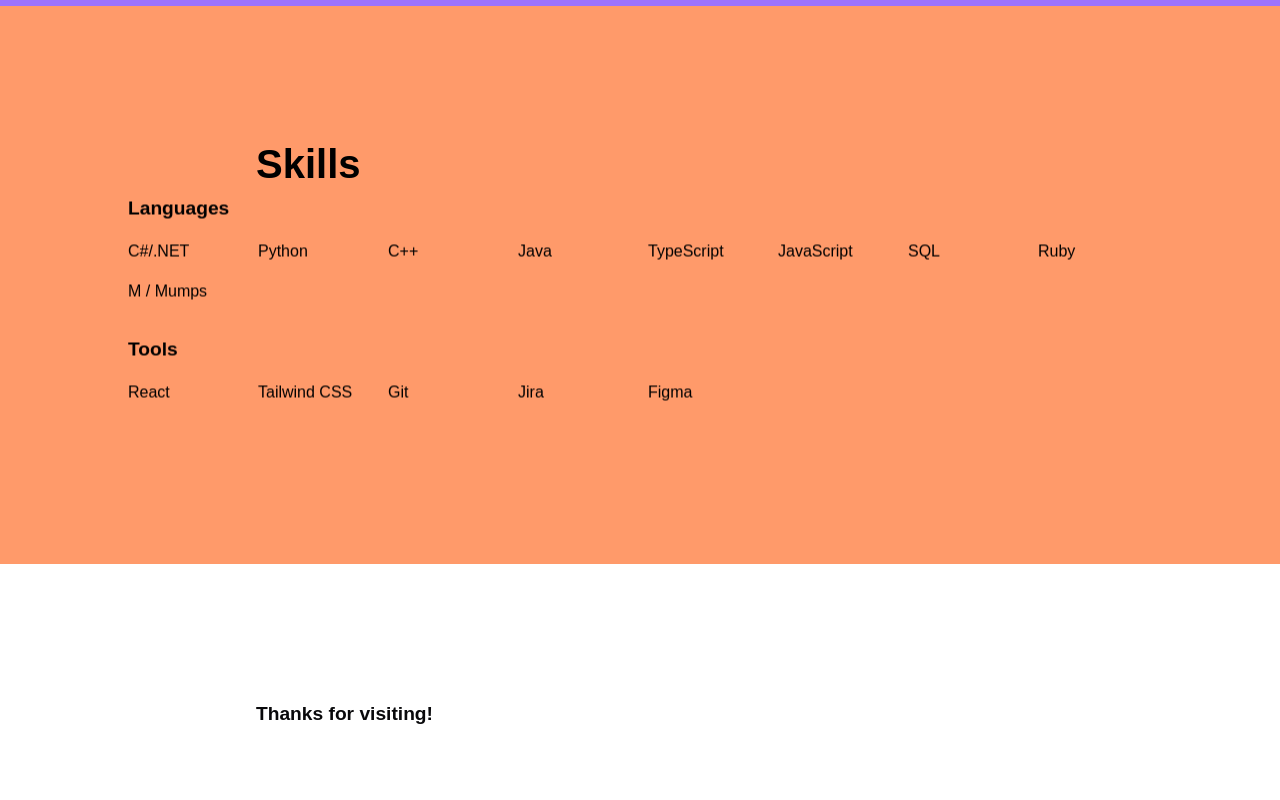
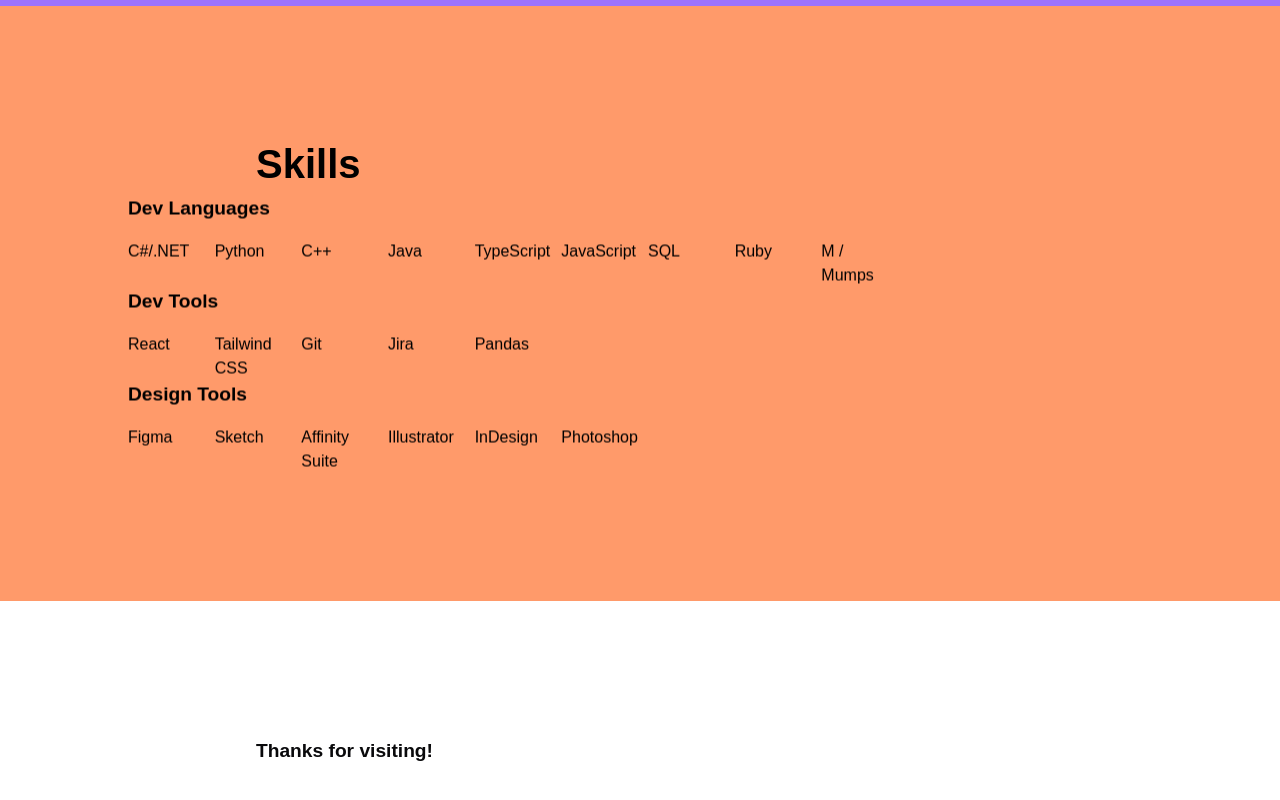
Before and after one commit to martincham/dev.martin, a React (Vite) app: page / in a window 1280 px wide. Shown: the part 2674-3474 px from the top of the page. Built offline with nearby package versions, Linux system fonts and the light colour scheme; a web font is replaced by a local one.

Commit message:
add design skills

```diff
--- a/src/sections/SkillsSection.tsx
+++ b/src/sections/SkillsSection.tsx
@@ -6,8 +6,8 @@
       <h2 className="ml-[10vw]">Skills</h2>
       <div className="mx-auto text-left text-black">
         <ScrollAnimation>
-          <div className="grid grid-cols-2 sm:grid-cols-4 lg:grid-cols-8 gap-4 ">
-            <h3 className="col-start-1 col-span-full">Languages</h3>
+          <div className="grid grid-cols-2 sm:grid-cols-4 md:grid-cols-6 lg:grid-cols-8 xl:grid-cols-12 gap-4 ">
+            <h3 className="col-start-1 col-span-full">Dev Languages</h3>
             <div className="">C#/.NET</div>
             <div className="">Python</div>
             <div className="">C++</div>
@@ -20,13 +20,24 @@
           </div>
         </ScrollAnimation>
         <ScrollAnimation>
-          <div className="grid grid-cols-2 sm:grid-cols-4 lg:grid-cols-8 gap-4 my-8">
-            <h3 className="col-start-1 col-span-full">Tools</h3>
+          <div className="grid grid-cols-2 sm:grid-cols-4 md:grid-cols-6 lg:grid-cols-8 xl:grid-cols-12 gap-4 ">
+            <h3 className="col-start-1 col-span-full">Dev Tools</h3>
             <div className="">React</div>
             <div className="">Tailwind CSS</div>
             <div className="">Git</div>
             <div className="">Jira</div>
+            <div className="">Pandas</div>
+          </div>
+        </ScrollAnimation>
+        <ScrollAnimation>
+          <div className="grid grid-cols-2 sm:grid-cols-4 md:grid-cols-6 lg:grid-cols-8 xl:grid-cols-12 gap-4 ">
+            <h3 className="col-start-1 col-span-full">Design Tools</h3>
             <div className="">Figma</div>
+            <div className="">Sketch</div>
+            <div className="">Affinity Suite</div>
+            <div className="">Illustrator</div>
+            <div className="">InDesign</div>
+            <div className="">Photoshop</div>
           </div>
         </ScrollAnimation>
       </div>
```
